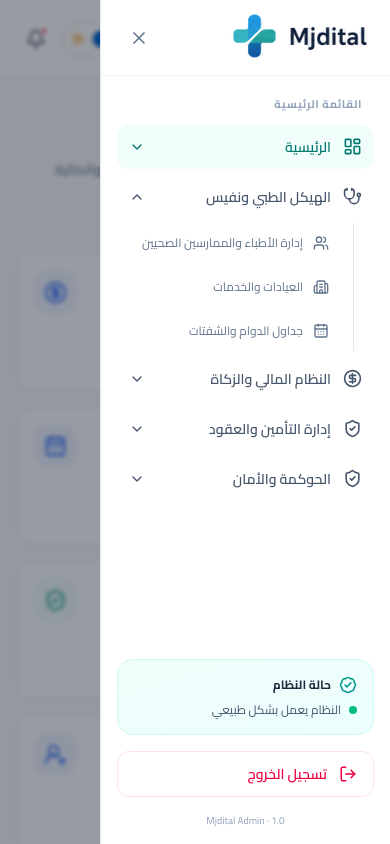
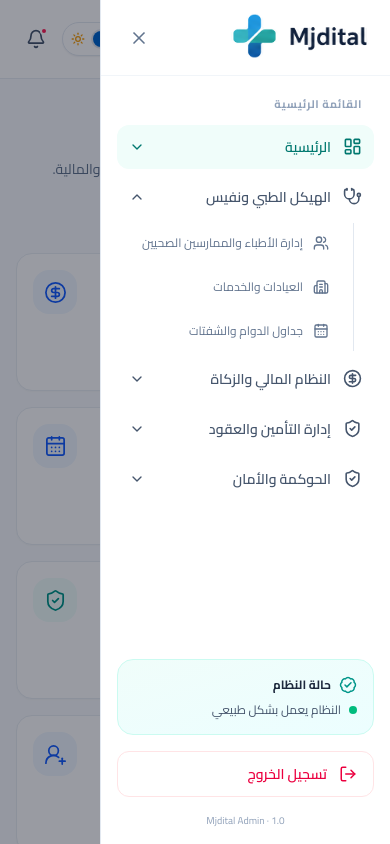
Before and after one commit to Mjd5235/Mjdital-Medical-System, a Next.js app: page /admin/dashboard in a window 390 px wide. Both pictures are taken after a click on the button 354 px from the left and 39 px from the top of the page. Shown: the top 844 px of the page. Built offline with nearby package versions, Linux system fonts and the light colour scheme; no server answers.

Commit message:
increase vercel and supabase connection speed

```diff
--- a/src/components/AdminPortalSidebar/Sidebar.tsx
+++ b/src/components/AdminPortalSidebar/Sidebar.tsx
@@ -173,7 +173,7 @@ export default function AdminSidebar({
                     type="button"
                     aria-label={t.menuClose}
                     onClick={onClose}
-                    className="fixed inset-0 z-40 bg-slate-950/40 backdrop-blur-[2px] lg:hidden"
+                    className="fixed inset-0 z-40 bg-slate-950/40 lg:hidden"
                 />
             )}
 
```
